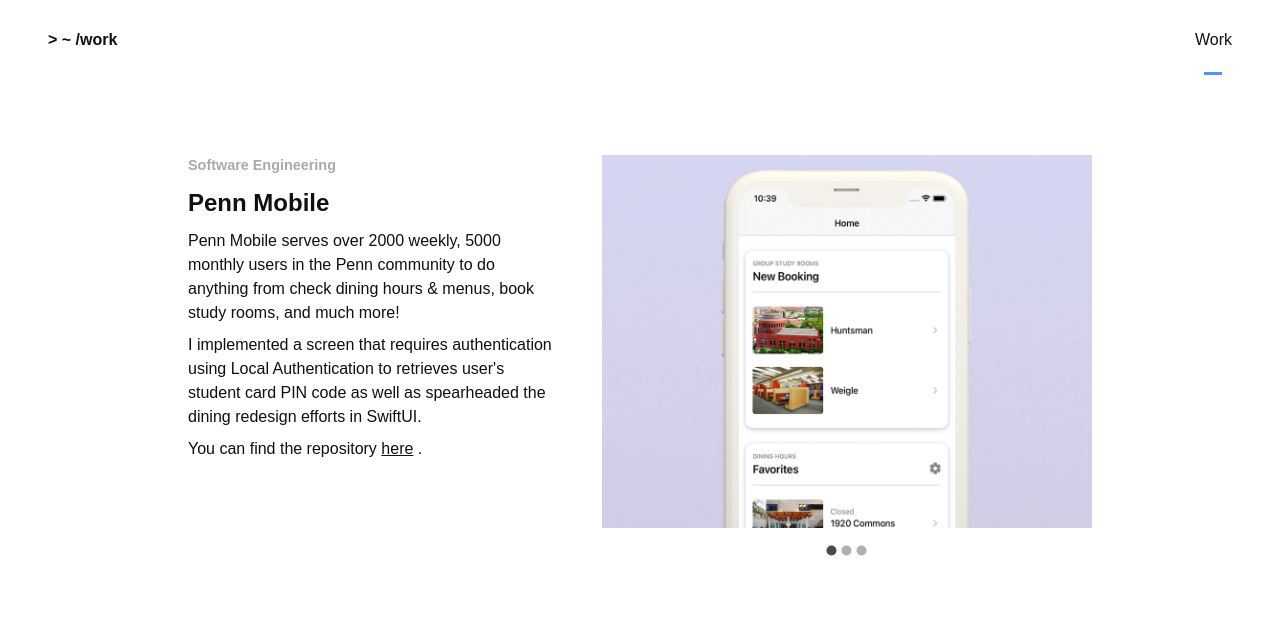
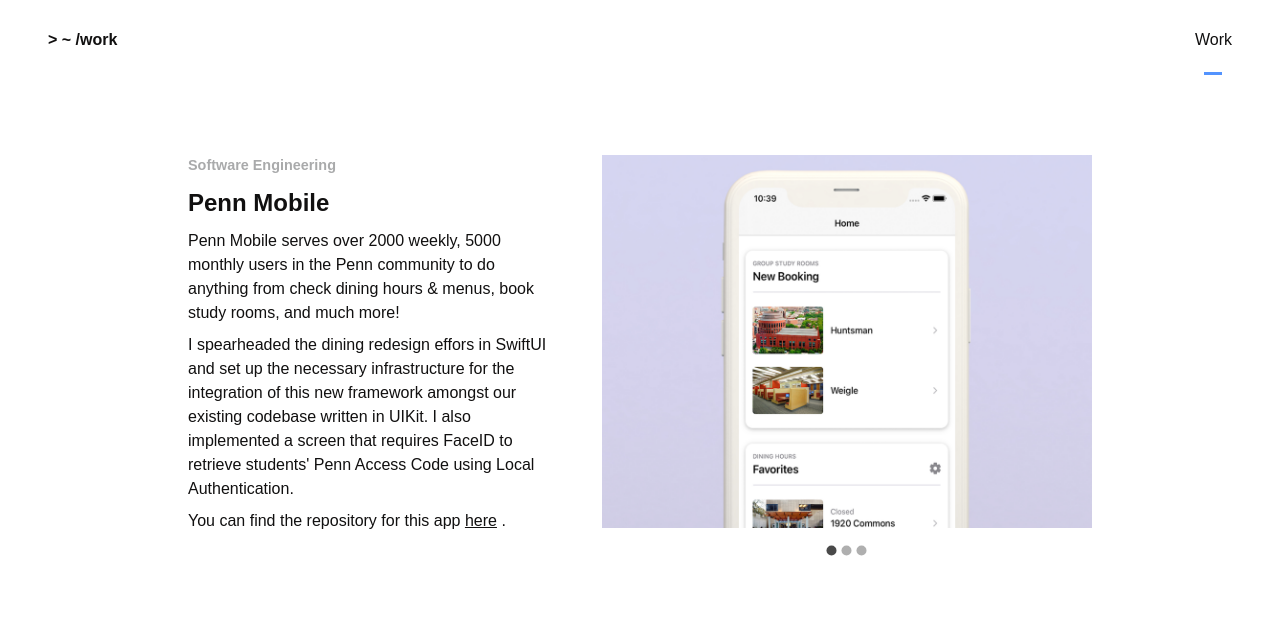
Before and after one commit to 01jongmin/homepage, a Gatsby site: page /work in a window 1280 px wide. Shown: the top 619 px of the page. Built offline with nearby package versions, Linux system fonts and the light colour scheme; Gatsby itself is replaced by a stand-in of ours; a web font is replaced by a local one.

Commit message:
fixed wording for work

```diff
--- a/src/pages/work.js
+++ b/src/pages/work.js
@@ -108,12 +108,16 @@ const Work = () => {
           description={`Penn Mobile serves over 2000 weekly, 5000 monthly users in the Penn
             community to do anything from check dining hours & menus, book study rooms, and much more!
             `}
-          role={`I implemented a screen that requires authentication using Local Authentication to
-                retrieves user's student card PIN code as well as
-                spearheaded the dining redesign efforts in SwiftUI.`}
+          role={`I spearheaded the dining redesign effors in SwiftUI and set up the necessary
+          infrastructure for the integration of this new framework amongst our existing codebase written
+          in UIKit.
+
+          I also implemented a screen that requires FaceID to retrieve students' Penn Access Code using
+          Local Authentication.
+          `}
           others={
             <>
-              You can find the repository{" "}
+              You can find the repository for this app{" "}
               <a
                 href={"https://github.com/pennlabs/penn-mobile-ios"}
                 style={{ color: "inherit", textDecoration: "underline" }}
@@ -170,16 +174,3 @@ const Work = () => {
 export default () => {
   return <Work />;
 };
-//<ProjectCard
-//category={"Research"}
-//title={"Intel ISEF"}
-//description={`Penn Mobile is an app with over 2000 weekly, 5000 monthly users that helps the Penn
-//community do anything from check dining hours & menus, book study rooms, and much more!
-//`}
-//>
-//<Carousel autoPlay={false} indicators={true}>
-//{items.map((item) => (
-//<img src={item} />
-//))}
-//</Carousel>
-//</ProjectCard>
```
